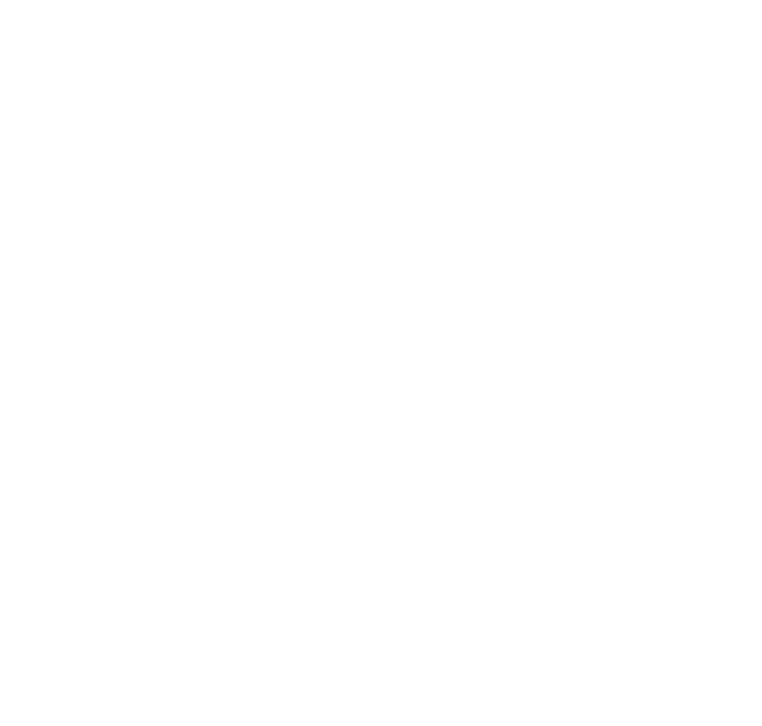
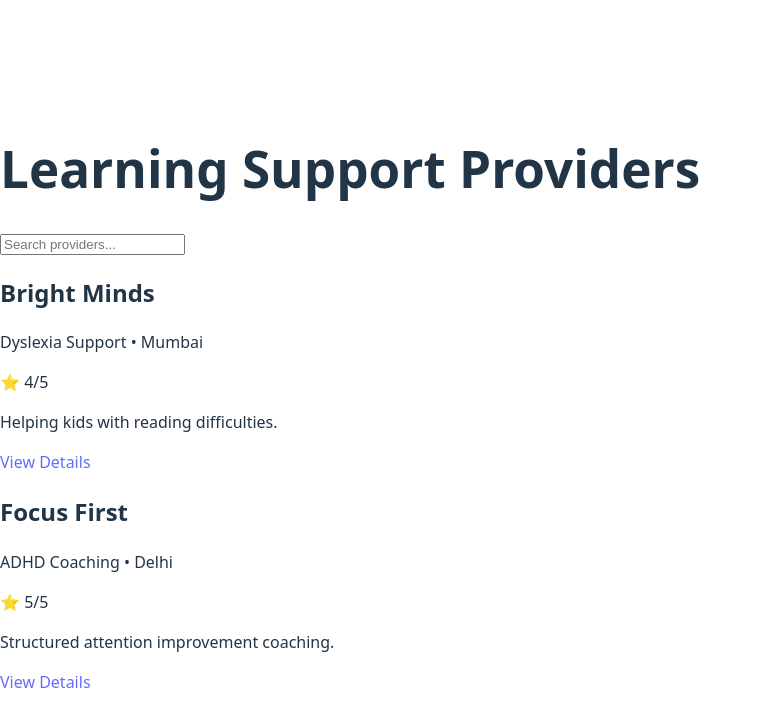
Before and after one commit to Khan4218/Provider-directory, a React (Vite) app: page / in a window 1280 px wide. Before the commit this address had no page. Shown: the top 726 px of the page, without its empty margins (0-762 px from the left). Built offline with nearby package versions, Linux system fonts and the light colour scheme.

Commit message:
Add className to ProviderList.jsx for Css style

```diff
--- a/src/App.jsx
+++ b/src/App.jsx
@@ -1,10 +1,12 @@
 import { BrowserRouter, Routes, Route } from 'react-router-dom';
+import ProviderList from './pages/ProviderList';
 
 function App() {
   return (
     <BrowserRouter>
       <Routes>
-        { }
+        <Route path="/" element={<ProviderList />} />
+        <Route path="/providers" element={<ProviderList />} />
       </Routes>
     </BrowserRouter>
   );
--- a/src/pages/ProviderList.jsx
+++ b/src/pages/ProviderList.jsx
@@ -0,0 +1,46 @@
+import { useEffect, useState } from 'react';
+import ProviderCard from '../components/ProviderCard';
+import data from '../data/providers.json';
+
+function ProviderList() {
+  const [providers, setProviders] = useState([]);
+  const [search, setSearch] = useState('');
+
+  useEffect(() => {
+    const fetchData = async () => {
+      await new Promise((res) => setTimeout(res, 500));
+      setProviders(data);
+    };
+    fetchData();
+  }, []);
+
+  const filtered = providers.filter((p) =>
+    p.name.toLowerCase().includes(search.toLowerCase()) ||
+    p.specialization.toLowerCase().includes(search.toLowerCase())
+  );
+
+  return (
+    <div className="page">
+      <div className="container">
+        <h1 className="title">Learning Support Providers</h1>
+
+        <input
+          type="text"
+          placeholder="Search providers..."
+          value={search}
+          onChange={(e) => setSearch(e.target.value)}
+          className="search-box"
+        />
+
+        <div className="card-wrapper">
+          {filtered.map((provider) => (
+            <ProviderCard key={provider.id} provider={provider} />
+          ))}
+        </div>
+      </div>
+    </div>
+
+  );
+}
+
+export default ProviderList;
```
